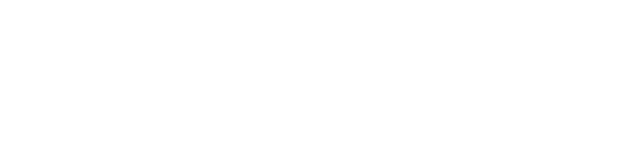
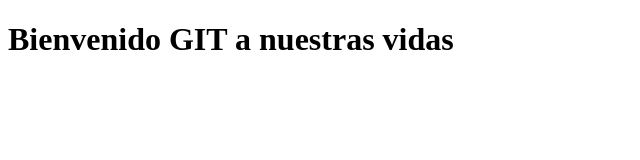
Before and after one commit to ivannaalderete/projectcodermodelo, a plain HTML site: page index.html in a window 1280 px wide. Shown: the whole page, without its empty margins (0-640 px from the left). Drawn offline with Linux system fonts and the light colour scheme.

Commit message:
Creamos h1

```diff
--- a/index.html
+++ b/index.html
@@ -7,6 +7,6 @@
     <title>Document</title>
 </head>
 <body>
-
+    <h1>Bienvenido GIT a nuestras vidas</h1>
 </body>
 </html>
```
